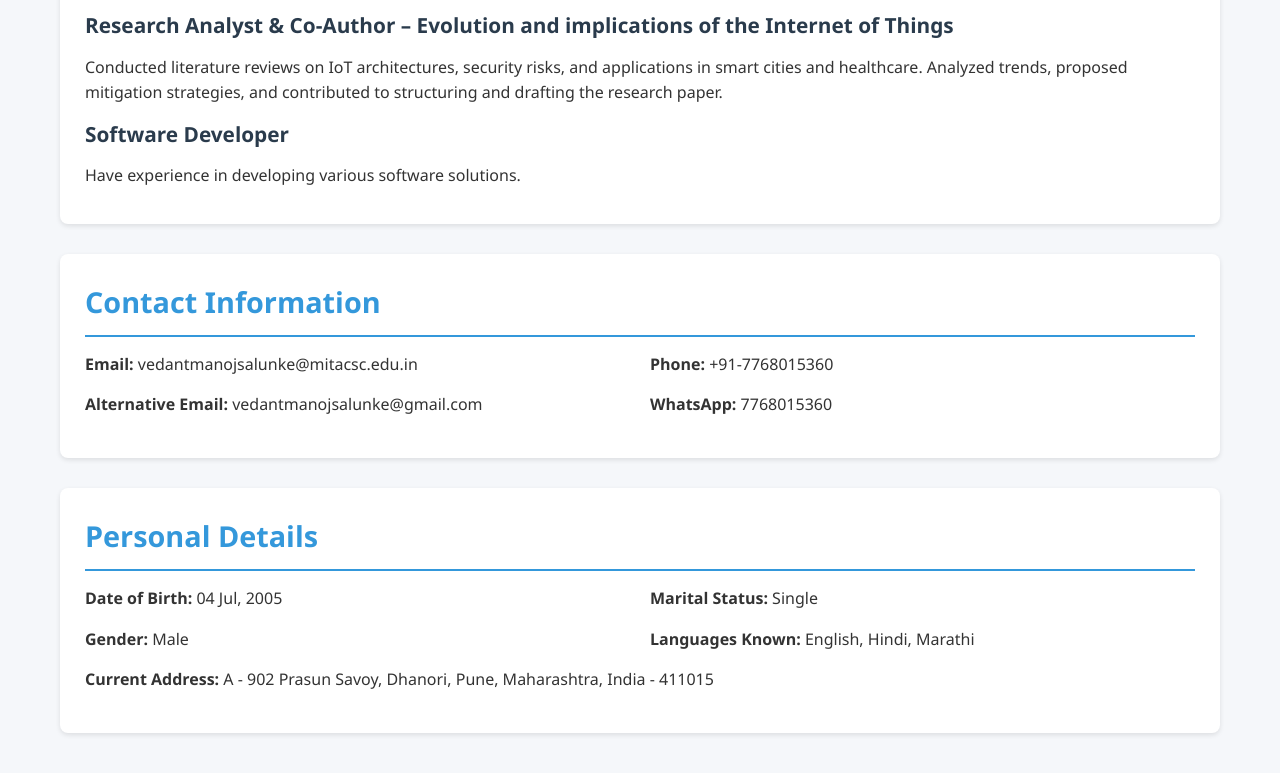
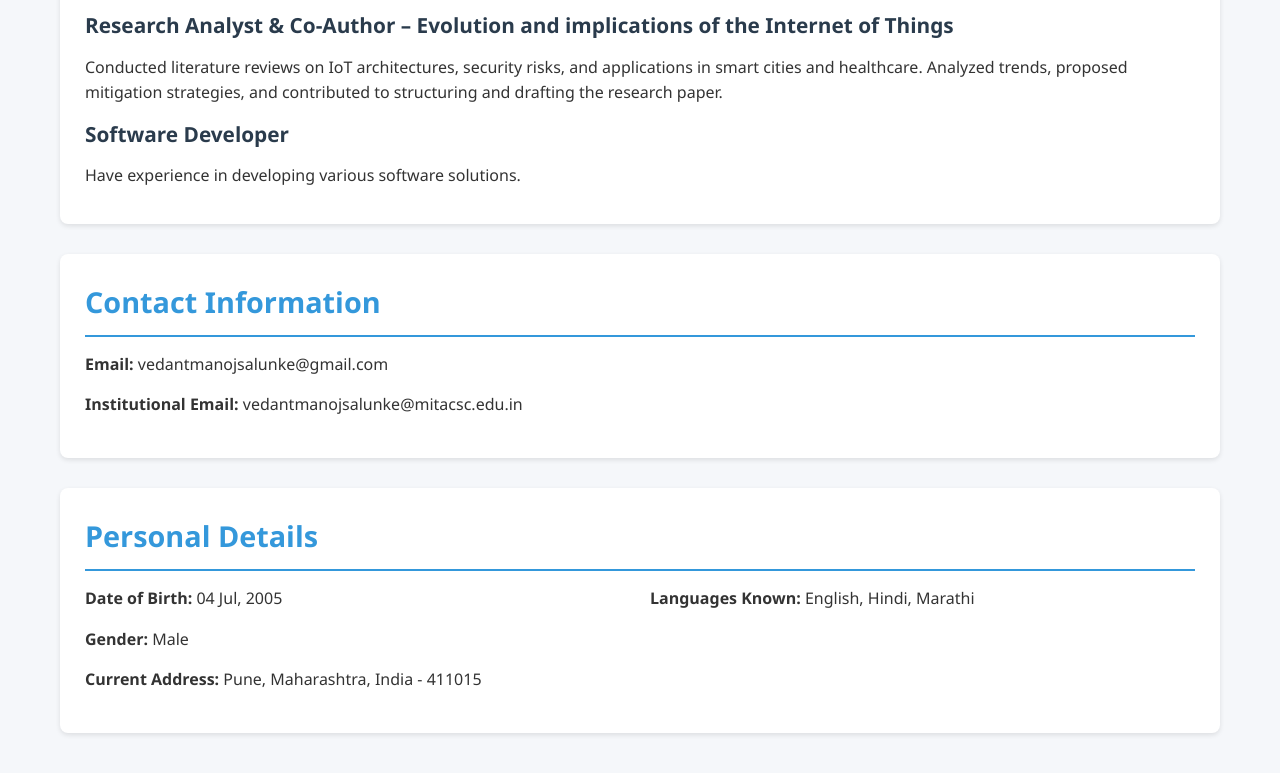
Before and after one commit to VedantMS/VedantMS, a plain HTML site: page index.html in a window 1280 px wide. Shown: the part 2128-2901 px from the top of the page. Drawn offline with Linux system fonts and the light colour scheme.

Commit message:
Update index.html

```diff
--- a/index.html
+++ b/index.html
@@ -327,21 +327,11 @@
                 <div>
                     <div class="contact-item">
                         <strong>Email:</strong>&nbsp;
-                        <span>vedantmanojsalunke@mitacsc.edu.in</span>
+                        <span>vedantmanojsalunke@gmail.com</span>
                     </div>
                     <div class="contact-item">
-                        <strong>Alternative Email:</strong>&nbsp;
-                        <span>vedantmanojsalunke@gmail.com</span>
-                    </div>
-                </div>
-                <div>
-                    <div class="contact-item">
-                        <strong>Phone:</strong>&nbsp;
-                        <span>+91-7768015360</span>
-                    </div>
-                    <div class="contact-item">
-                        <strong>WhatsApp:</strong>&nbsp;
-                        <span>7768015360</span>
+                        <strong>Institutional Email:</strong>&nbsp;
+                        <span>vedantmanojsalunke@mitacsc.edu.in</span>
                     </div>
                 </div>
             </div>
@@ -362,10 +352,6 @@
                 </div>
                 <div>
                     <div class="contact-item">
-                        <strong>Marital Status:</strong>&nbsp;
-                        <span>Single</span>
-                    </div>
-                    <div class="contact-item">
                         <strong>Languages Known:</strong>&nbsp;
                         <span>English, Hindi, Marathi</span>
                     </div>
@@ -373,7 +359,7 @@
             </div>
             <div class="contact-item">
                 <strong>Current Address:</strong>&nbsp;
-                <span>A - 902 Prasun Savoy, Dhanori, Pune, Maharashtra, India - 411015</span>
+                <span> Pune, Maharashtra, India - 411015 </span>
             </div>
         </section>
     </div>
```
